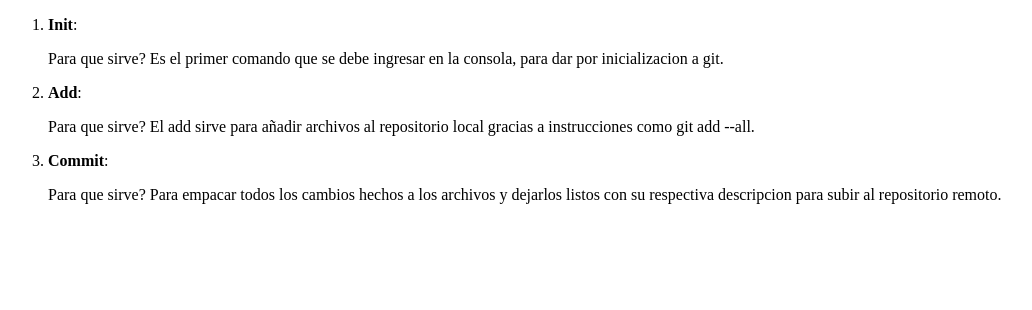
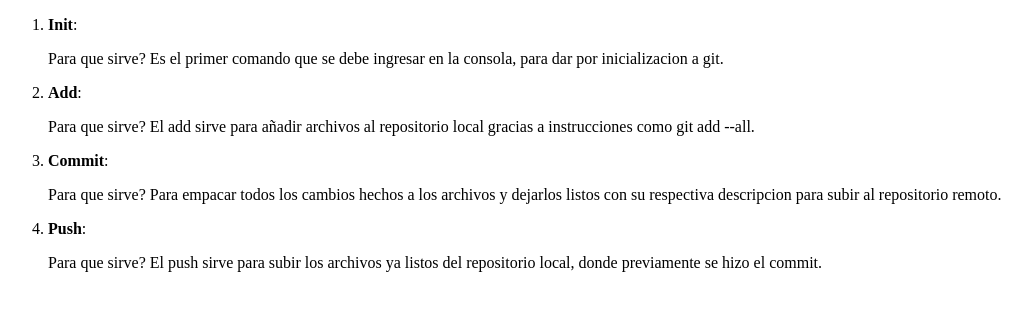
Before and after one commit to manuelvillara/prueba2, a plain HTML site: page index.html in a window 1280 px wide. Shown: the whole page, without its empty margins (0-1032 px from the left). Drawn offline with Linux system fonts and the light colour scheme.

Commit message:
anadi la definicion del push

```diff
--- a/index.html
+++ b/index.html
@@ -21,6 +21,12 @@
       <p>Para que sirve?
 	Para empacar todos los cambios hechos a los archivos y dejarlos listos con su respectiva descripcion para subir al repositorio remoto.</p>
     </li>
+<li>
+<strong>Push</strong>:
+      <p>Para que sirve?
+	El push sirve para subir los archivos ya listos del repositorio local, donde previamente se hizo  el commit.</p>
+    </li>
+
   </ol>
 </body>
 </html>
```
